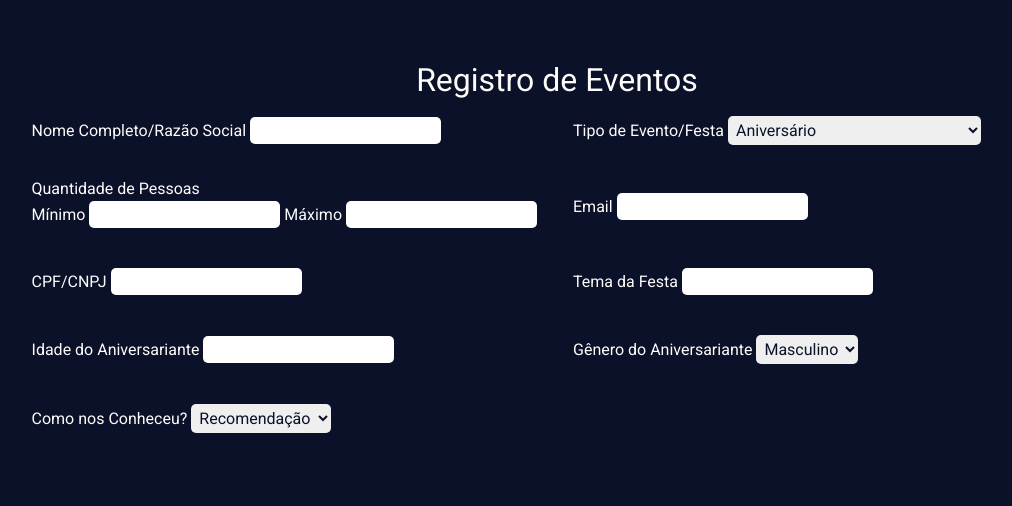
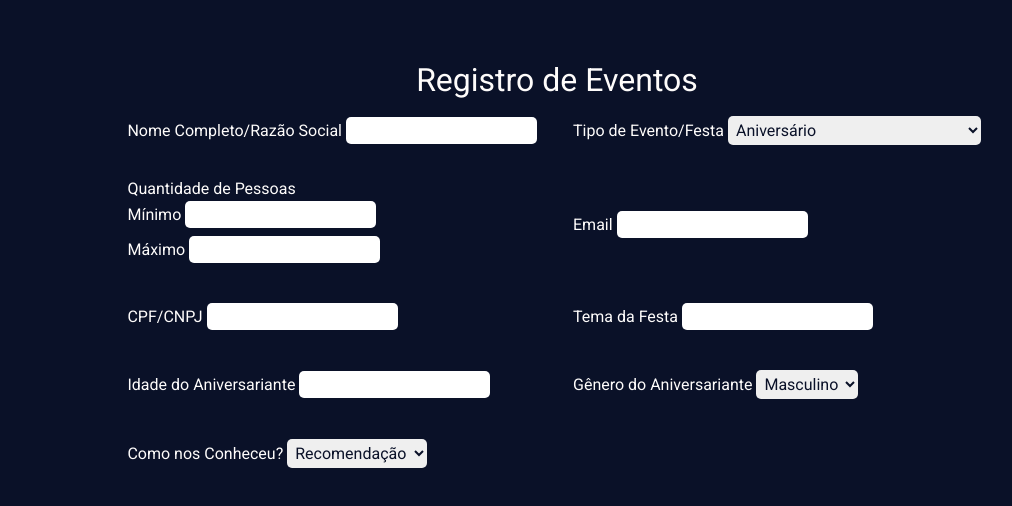
Before and after one commit to Pololokka/registro-eventos-zustand, a React (Vite) app: page / in a window 1280 px wide. Shown: the top 506 px of the page, without its empty margins (83-1095 px from the left). Built offline with nearby package versions, Linux system fonts and the light colour scheme.

Commit message:
:recycle: refactor: transformado os campos em componentes

```diff
--- a/src/App.tsx
+++ b/src/App.tsx
@@ -1,117 +1,60 @@
 import './App.css';
+
+import InputText from './Components/InputText/Index';
+import InputSelect from './Components/InputSelect/Index';
+import InputNumber from './Components/InputNumber/Index';
 
 function App() {
   return (
     <main className="mainStyles">
       <h1 className="title">Registro de Eventos</h1>
       <form className="formStyles">
-        <div>
-          <label htmlFor="nome" className="text">
-            Nome Completo/Razão Social
-          </label>
-          <input type="text" name="nome" id="nome" className="text__input" />
-        </div>
+        <InputText id="nome" labelName="Nome Completo/Razão Social" />
 
-        <div>
-          <label htmlFor="tipoFesta" className="text">
-            Tipo de Evento/Festa
-          </label>
-          <select name="tipoFesta" id="tipoFesta" className="text__input">
-            <option value="aniversario">Aniversário</option>
-            <option value="reuniao">Reunião de Empresa/Workshop</option>
-            <option value="coffee">Coffee and Meet</option>
-            <option value="outro">Outro</option>
-          </select>
-        </div>
+        <InputSelect
+          id="tipoFesta"
+          labelName="Tipo de Evento/Festa"
+          options={[
+            'Aniversário',
+            'Reunião de Empresa/Workshop',
+            'Coffee and Meet',
+            'Outro',
+          ]}
+        />
 
         <div>
           <p className="text">Quantidade de Pessoas</p>
-          <label htmlFor="quantidadeMin" className="text">
-            Mínimo
-          </label>
-          <input
-            type="number"
-            name="quantidadeMin"
-            id="quantidadeMin"
-            min={0}
-            className="text__input"
-          />
 
-          <label htmlFor="quantidadeMax" className="text">
-            Máximo
-          </label>
-          <input
-            type="number"
-            name="quantidadeMax"
-            id="quantidadeMax"
-            min={0}
-            className="text__input"
-          />
+          <InputNumber id="quantidadeMin" labelName="Mínimo" min={0} />
+
+          <InputNumber id="quantidadeMax" labelName="Máximo" min={0} />
         </div>
 
-        <div>
-          <label htmlFor="email" className="text">
-            Email
-          </label>
-          <input type="text" name="email" id="email" className="text__input" />
-        </div>
+        <InputText id="email" labelName="Email" />
 
-        <div>
-          <label htmlFor="cpf-cnpj" className="text">
-            CPF/CNPJ
-          </label>
-          <input
-            type="number"
-            name="cpf-cnpj"
-            id="cpf-cnpj"
-            min={0}
-            className="text__input"
-          />
-        </div>
+        <InputNumber id="cpf-cnpj" labelName="CPF/CNPJ" min={0} />
 
-        <div>
-          <label htmlFor="tema" className="text">
-            Tema da Festa
-          </label>
-          <input type="text" name="tema" id="tema" className="text__input" />
-        </div>
+        <InputText id="tema" labelName="Tema da Festa" />
 
-        <div>
-          <label htmlFor="idade" className="text">
-            Idade do Aniversariante
-          </label>
-          <input
-            type="number"
-            name="idade"
-            id="idade"
-            min={0}
-            className="text__input"
-          />
-        </div>
+        <InputNumber id="idade" labelName="Idade do Aniversariante" min={0} />
 
-        <div>
-          <label htmlFor="genero" className="text">
-            Gênero do Aniversariante
-          </label>
-          <select name="genero" id="genero" className="text__input">
-            <option value="masc">Masculino</option>
-            <option value="fem">Feminino</option>
-            <option value="outro">Outro</option>
-          </select>
-        </div>
+        <InputSelect
+          id="genero"
+          labelName="Gênero do Aniversariante"
+          options={['Masculino', 'Feminino', 'Outro']}
+        />
 
-        <div>
-          <label htmlFor="conheceu" className="text">
-            Como nos Conheceu?
-          </label>
-          <select name="conheceu" id="conheceu" className="text__input">
-            <option value="recomendacao">Recomendação</option>
-            <option value="facebook">Facebook</option>
-            <option value="instagram">Instagram</option>
-            <option value="anuncio">Anúncio</option>
-            <option value="outro">Outro</option>
-          </select>
-        </div>
+        <InputSelect
+          id="conheceu"
+          labelName="Como nos Conheceu?"
+          options={[
+            'Recomendação',
+            'Facebook',
+            'Instagram',
+            'Anúncio',
+            'Outro',
+          ]}
+        />
       </form>
     </main>
   );
--- /dev/null
+++ b/src/Components/InputNumber/Index.tsx
@@ -0,0 +1,26 @@
+export interface Props {
+  id: string;
+  labelName: string;
+  min?: number;
+  max?: number;
+}
+
+const InputNumber = (props: Props) => {
+  return (
+    <div>
+      <label htmlFor={props.id} className="text">
+        {props.labelName}
+      </label>
+      <input
+        type="number"
+        name={props.id}
+        id={props.id}
+        min={props.min}
+        max={props.max}
+        className="text__input"
+      />
+    </div>
+  );
+};
+
+export default InputNumber;
--- /dev/null
+++ b/src/Components/InputSelect/Index.tsx
@@ -0,0 +1,26 @@
+export interface Props {
+  id: string;
+  labelName: string;
+  options: string[];
+}
+
+const InputSelect = (props: Props) => {
+  return (
+    <div>
+      <label htmlFor={props.id} className="text">
+        {props.labelName}
+      </label>
+      <select name={props.id} id={props.id} className="text__input">
+        {props.options.map((element, index) => {
+          return (
+            <option key={index} value={element}>
+              {element}
+            </option>
+          );
+        })}
+      </select>
+    </div>
+  );
+};
+
+export default InputSelect;
--- /dev/null
+++ b/src/Components/InputText/Index.tsx
@@ -0,0 +1,22 @@
+export interface Props {
+  id: string;
+  labelName: string;
+}
+
+const InputText = (props: Props) => {
+  return (
+    <div>
+      <label htmlFor={props.id} className="text">
+        {props.labelName}
+      </label>
+      <input
+        type="text"
+        name={props.id}
+        id={props.id}
+        className="text__input"
+      />
+    </div>
+  );
+};
+
+export default InputText;
```
